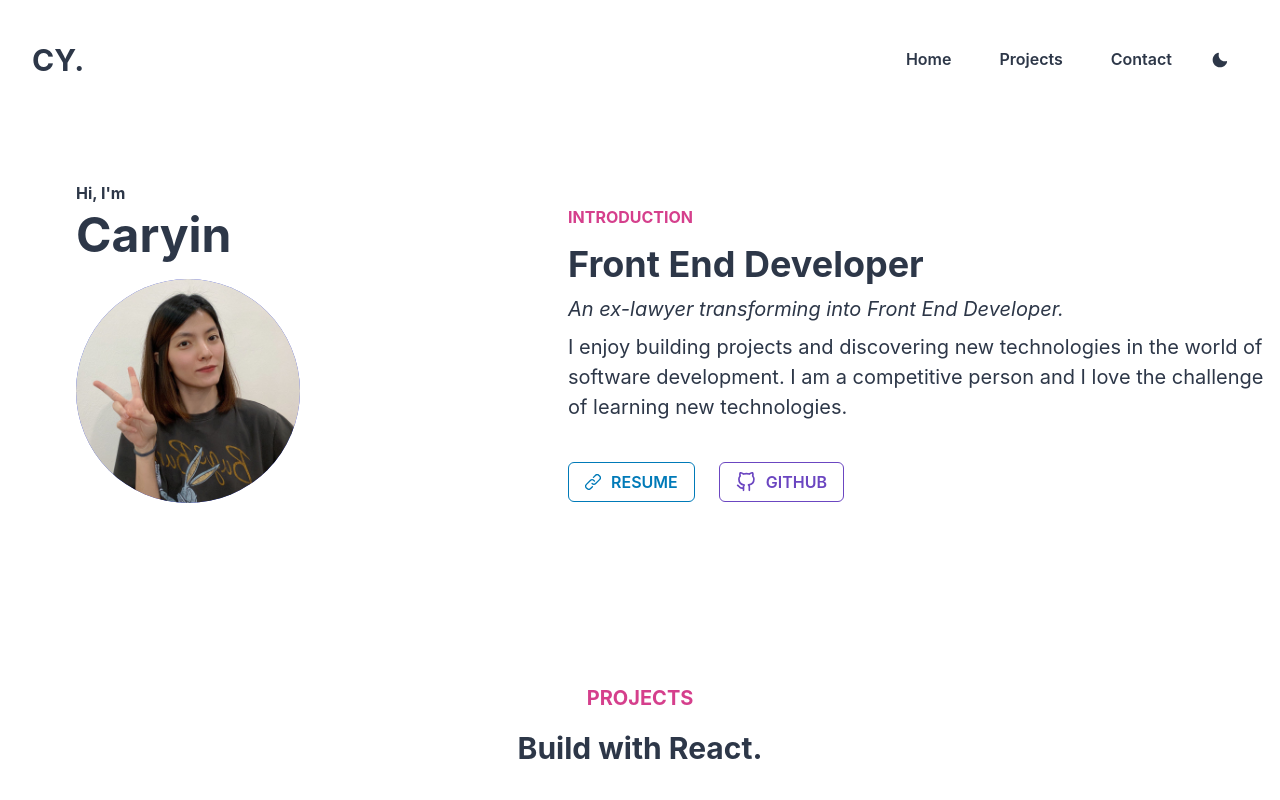
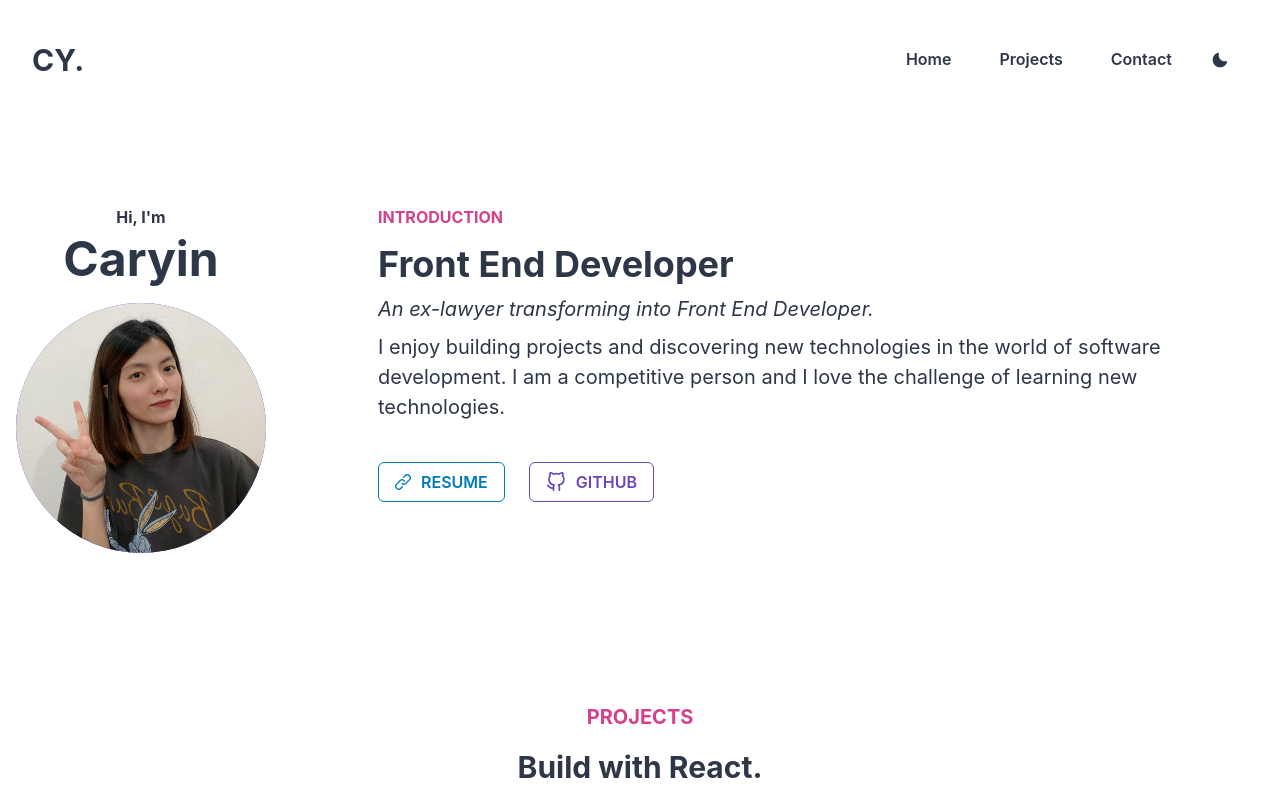
Before and after one commit to Caryin/personal-portfolio, a React (Create React App) app: page / in a window 1280 px wide. Shown: the top 800 px of the page. Built offline with nearby package versions, Linux system fonts and the light colour scheme.

Commit message:
refactor myname

```diff
--- a/src/components/MyName.js
+++ b/src/components/MyName.js
@@ -2,29 +2,26 @@ import React from 'react';
 import ProfilePhoto from '../assets/ProfilePhoto.jpg';
 
 //chakraUI
-import { VStack, Heading, Avatar, useColorModeValue } from '@chakra-ui/react';
+import {
+  VStack,
+  Heading,
+  Avatar,
+  useColorModeValue,
+  Text,
+  Image,
+} from '@chakra-ui/react';
 
 const MyName = () => {
   const fontColor = useColorModeValue('gray.700', 'rgb(221, 217, 216)');
   return (
-    <VStack
-      w='full'
-      h='full'
-      alignItems='flex-start'
-      pl={{ sm: 5, md: '60px' }}
-    >
+    <VStack py={6} pr={[0, 28]}>
       <Heading size='sm' color={fontColor}>
         Hi, I'm
       </Heading>
       <Heading size='2xl' color={fontColor} pb={3} mt={0}>
         Caryin
       </Heading>
-      <Avatar
-        boxSize='3xs'
-        src={ProfilePhoto}
-        name='Caryin'
-        alignItems='flex-start'
-      ></Avatar>
+      <Avatar boxSize={['180px', '250px']} src={ProfilePhoto} name='Caryin' />
     </VStack>
   );
 };
```
